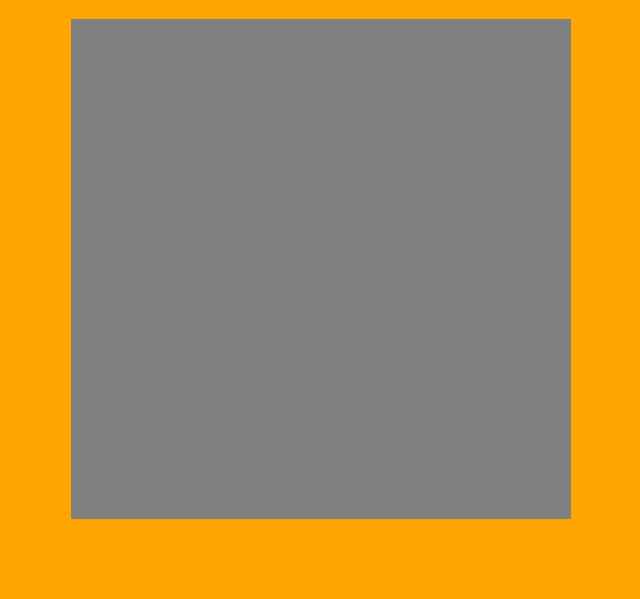
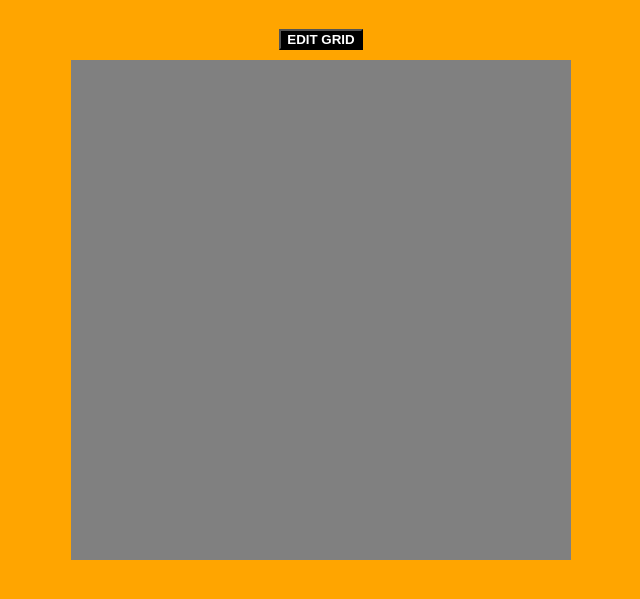
Before and after one commit to jjlai-hub/etch-a-sketch, a plain HTML site: page index.html in a window 1280 px wide. Shown: the part 69-668 px from the top of the page, without its empty margins (319-959 px from the left). Drawn offline with Linux system fonts and the light colour scheme.

Commit message:
Add edit grid number popup

```diff
--- a/index.html
+++ b/index.html
@@ -9,6 +9,7 @@
     </head>
     <body>
         <h1>Etch-A-Sketch</h1>
+        <button id="edit_grid">EDIT GRID</button>
         <div id="container"></div>
     </body>
 </html>
--- a/myscripts.js
+++ b/myscripts.js
@@ -1,34 +1,66 @@
 document.addEventListener("DOMContentLoaded", function() {
 
-    let grid_side = 20;
+    loadGrid(16);
 
-    let grid_total = grid_side * grid_side;
+    function editGrid() {
+
+        let newValue = prompt('Enter number of squares per side: ');
+
+        if (parseInt(newValue) < 1 || parseInt(newValue) > 100) {
+
+            alert('Only number between 1 to 100');
+
+        }
+
+        let myRegex = /^[0-9]+$/;
+
+        if (newValue != null && myRegex.test(newValue)) {
+
+            loadGrid(parseInt(newValue));
+
+        }
+
+    }
+
+    const edit_grid = document.querySelector('#edit_grid');
+
+    edit_grid.addEventListener('click', editGrid);
+});
+
+function loadGrid(side) {
+
+    let total = side * side;
 
     const container = document.querySelector('#container');
 
-    container.style.setProperty('grid-template-columns', 'repeat(' + grid_side + ', 1fr)');
+    while (container.firstChild) {
 
-    container.style.setProperty('grid-template-rows', 'repeat(' + grid_side + ', 1fr)');
+        container.removeChild(container.firstChild);
 
-    for (let i = 0; i < grid_total; i++) {
-
-        const div = document.createElement('div');
-
-        div.style.backgroundColor = "grey";
-
-        div.setAttribute('id', '' + i);
-
-        container.appendChild(div);
     }
 
-    const allDivs = document.querySelectorAll('#container div');
+    container.style.setProperty('grid-template-columns', 'repeat(' + side + ', 1fr)');
+
+    container.style.setProperty('grid-template-rows', 'repeat(' + side + ', 1fr)');
+
+    for (let i = 0; i < total; i++) {
+
+        const unit = document.createElement('div');
+
+        unit.style.backgroundColor = "grey";
+
+        unit.setAttribute('id', '' + i);
+
+        container.appendChild(unit);
+    }
+
+    const units = document.querySelectorAll('#container div');
 
     function paint(e) {
         this.style.backgroundColor = "black";
     }
 
-    allDivs.forEach(
-        pixel => pixel.addEventListener('mouseover', paint)
+    units.forEach(
+        unit => unit.addEventListener('mouseover', paint)
     );
-
-});
+}
--- a/styles.css
+++ b/styles.css
@@ -10,5 +10,11 @@ body {
     display: grid;
     width: 500px;
     height: 500px;
+}
+
+#edit_grid {
+    margin: 10px;
     background-color: black;
+    color: white;
+    font-weight: bold;
 }
```
